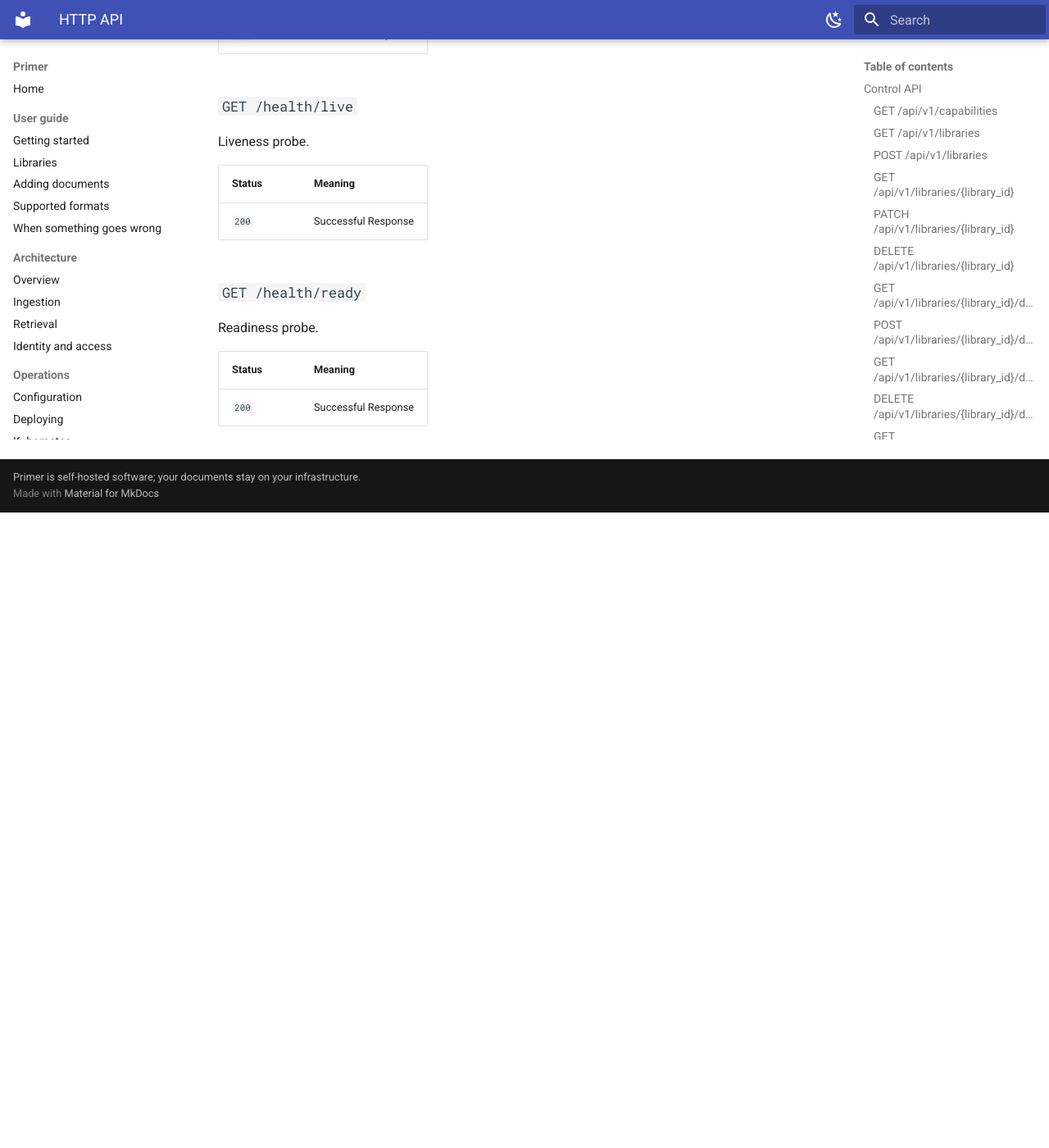
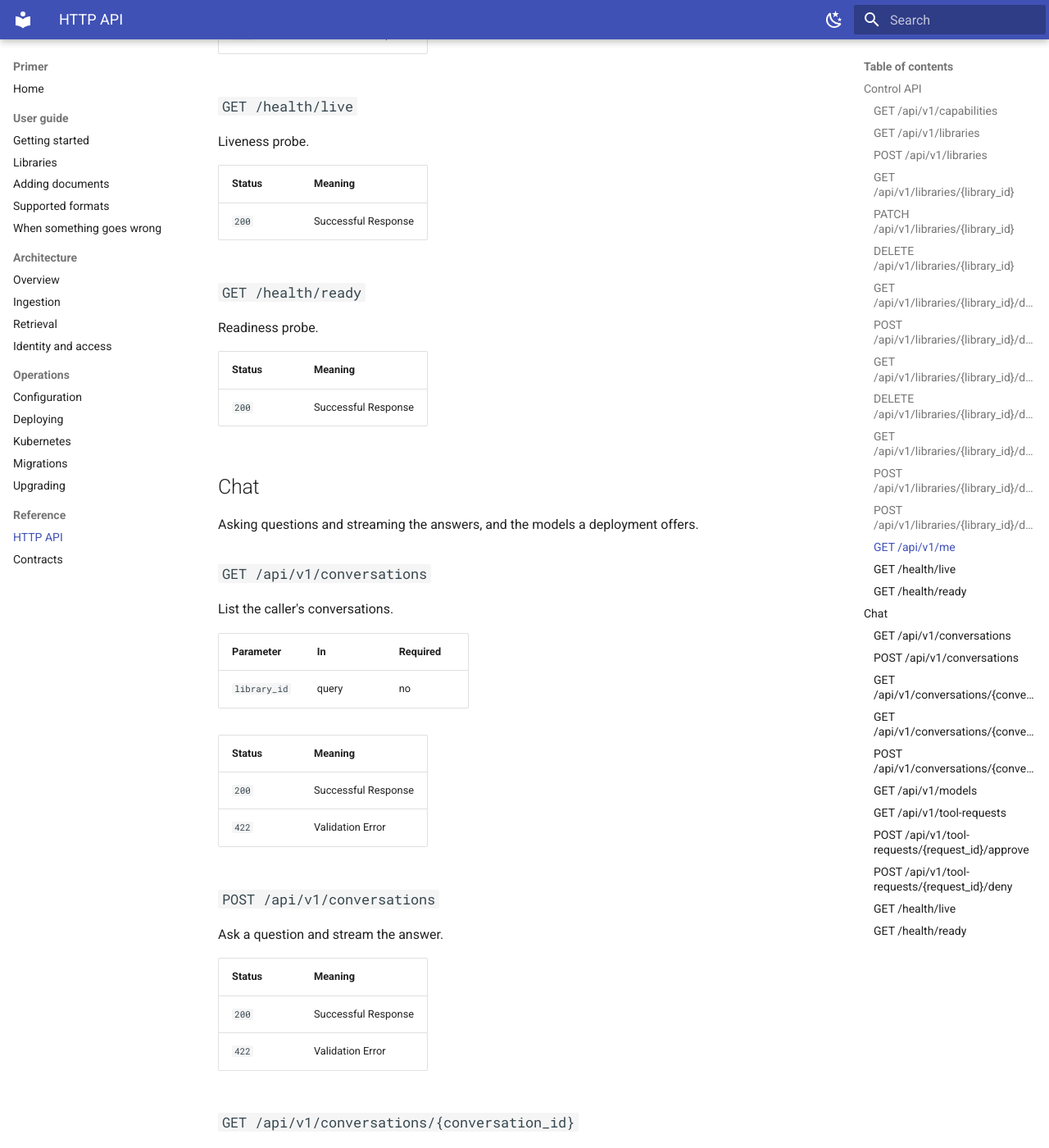
Before and after one commit to isaiah-harville/Primer, an MkDocs documentation site: the page built from docs/reference/http-api.md, in a window 1280 px wide and 1400 px high, scrolled down 5450 px. Shown: the whole window at 82% size. Built offline with MkDocs 1.6.1 and Material for MkDocs 9.7.7, drawn with Linux system fonts in a browser that asks for light colours; before the commit the page ends 6075 px from its top, so only the background shows below that; some of the changed text lies outside the part shown.

```diff
--- a/docs/reference/http-api.md
+++ b/docs/reference/http-api.md
@@ -195,3 +195,131 @@ Readiness probe.
 | Status | Meaning |
 | --- | --- |
 | `200` | Successful Response |
+
+## Chat
+
+Asking questions and streaming the answers, and the models a deployment offers.
+
+### `GET /api/v1/conversations`
+
+List the caller's conversations.
+
+| Parameter | In | Required |
+| --- | --- | --- |
+| `library_id` | query | no |
+
+| Status | Meaning |
+| --- | --- |
+| `200` | Successful Response |
+| `422` | Validation Error |
+
+### `POST /api/v1/conversations`
+
+Ask a question and stream the answer.
+
+| Status | Meaning |
+| --- | --- |
+| `200` | Successful Response |
+| `422` | Validation Error |
+
+### `GET /api/v1/conversations/{conversation_id}`
+
+Read one conversation.
+
+| Parameter | In | Required |
+| --- | --- | --- |
+| `conversation_id` | path | yes |
+
+| Status | Meaning |
+| --- | --- |
+| `200` | Successful Response |
+| `422` | Validation Error |
+
+### `GET /api/v1/conversations/{conversation_id}/messages`
+
+Read a conversation's turns.
+
+| Parameter | In | Required |
+| --- | --- | --- |
+| `conversation_id` | path | yes |
+
+| Status | Meaning |
+| --- | --- |
+| `200` | Successful Response |
+| `422` | Validation Error |
+
+### `POST /api/v1/conversations/{conversation_id}/messages`
+
+Continue a conversation.
+
+| Parameter | In | Required |
+| --- | --- | --- |
+| `conversation_id` | path | yes |
+
+| Status | Meaning |
+| --- | --- |
+| `200` | Successful Response |
+| `422` | Validation Error |
+
+### `GET /api/v1/models`
+
+Models this deployment offers.
+
+| Status | Meaning |
+| --- | --- |
+| `200` | Successful Response |
+
+### `GET /api/v1/tool-requests`
+
+List pending tool requests.
+
+| Parameter | In | Required |
+| --- | --- | --- |
+| `conversation_id` | query | no |
+
+| Status | Meaning |
+| --- | --- |
+| `200` | Successful Response |
+| `422` | Validation Error |
+
+### `POST /api/v1/tool-requests/{request_id}/approve`
+
+Approve a tool call.
+
+| Parameter | In | Required |
+| --- | --- | --- |
+| `request_id` | path | yes |
+
+| Status | Meaning |
+| --- | --- |
+| `200` | Successful Response |
+| `422` | Validation Error |
+
+### `POST /api/v1/tool-requests/{request_id}/deny`
+
+Deny a tool call.
+
+| Parameter | In | Required |
+| --- | --- | --- |
+| `request_id` | path | yes |
+
+| Status | Meaning |
+| --- | --- |
+| `200` | Successful Response |
+| `422` | Validation Error |
+
+### `GET /health/live`
+
+Process liveness.
+
+| Status | Meaning |
+| --- | --- |
+| `200` | Successful Response |
+
+### `GET /health/ready`
+
+Readiness.
+
+| Status | Meaning |
+| --- | --- |
+| `200` | Successful Response |
```
Also changed, not shown: other parts of docs/reference/http-api.md (+1 -1 lines), 2 other files.
